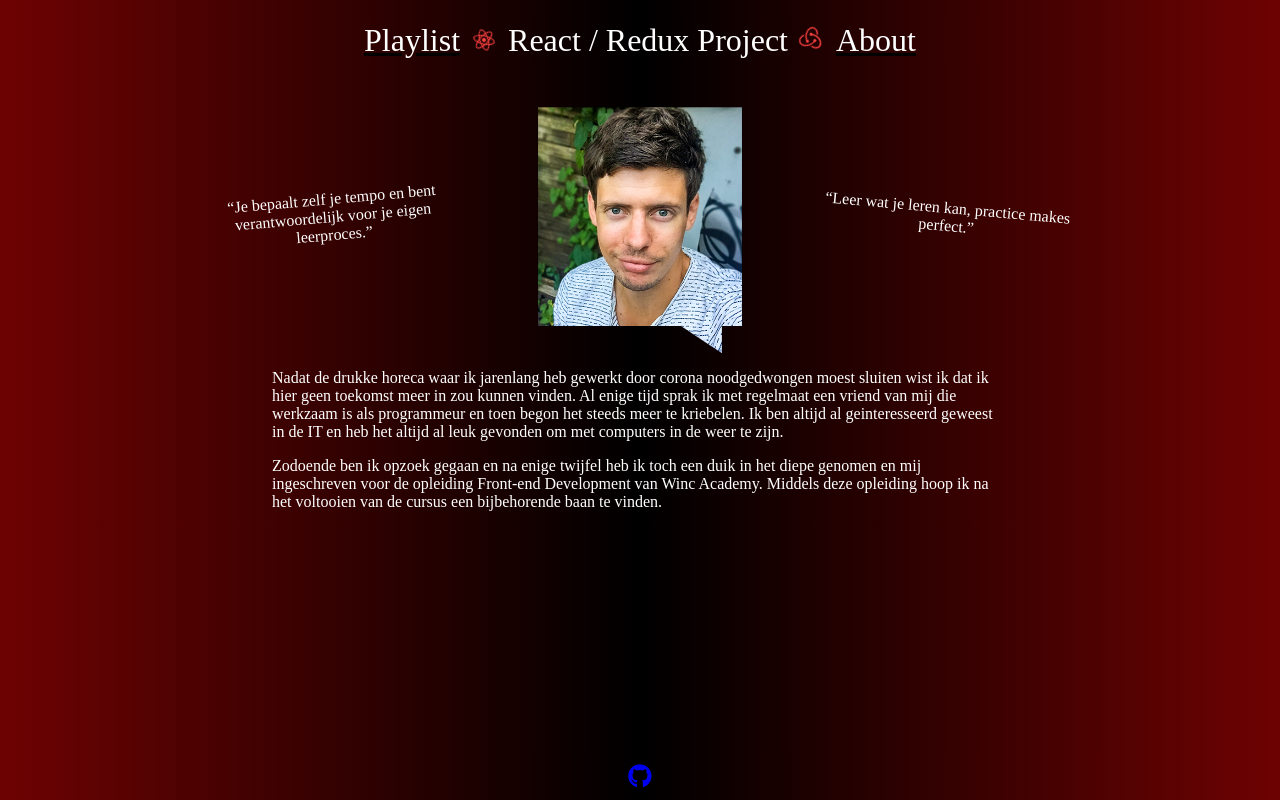
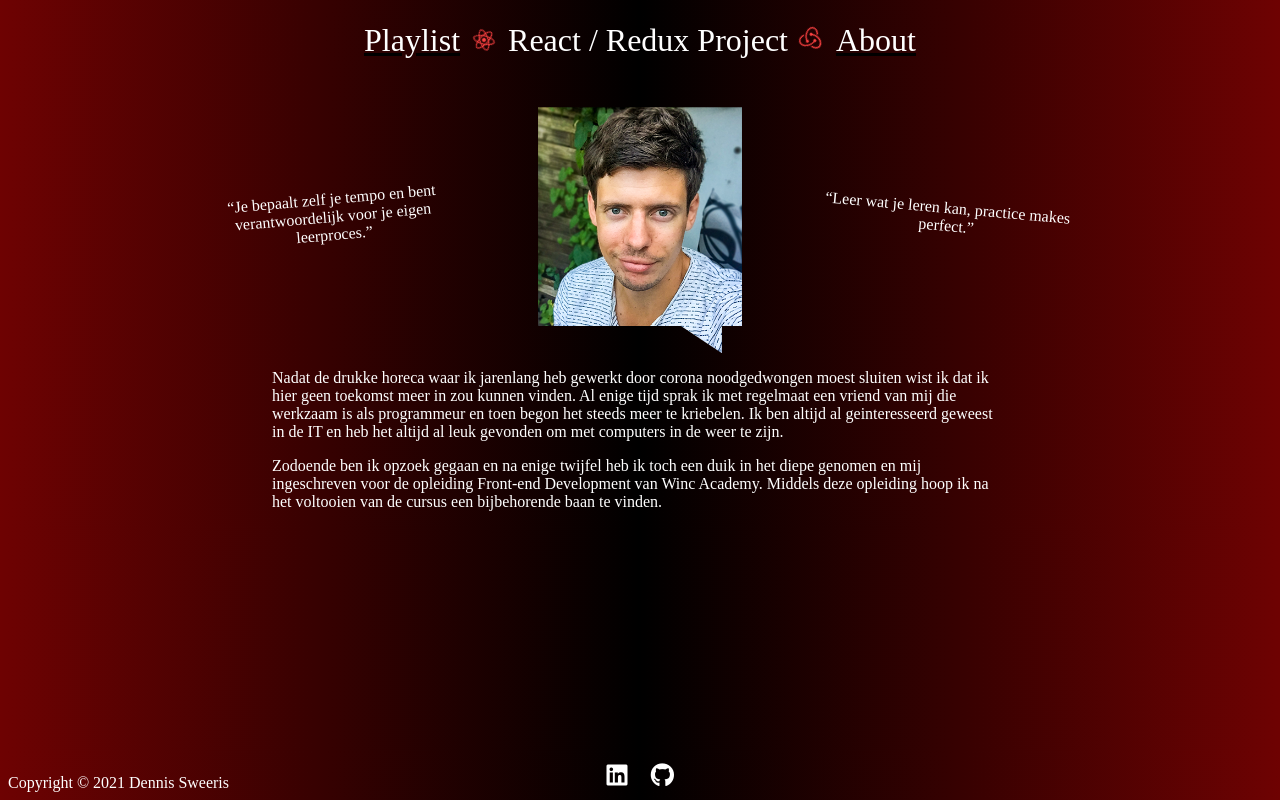
Before and after one commit to DennisSweeris/Eindopdracht_M8_React-RTK-Playlist, a React (Create React App) app: page /about in a window 1280 px wide. Built offline with nearby package versions, Linux system fonts and the light colour scheme.

Commit message:
Update footer

```diff
--- a/src/App.css
+++ b/src/App.css
@@ -253,17 +253,32 @@ footer {
   height: 3rem;
   background: black;
   background: linear-gradient(90deg, #6e0202 0%, black 50%, #6e0202 100%);
-  z-index: 10;
+  z-index: 100;
+  padding: 0.5rem;
+}
+footer ul {
+  display: flex;
+  list-style: none;
+  flex-grow: 1;
 }
 footer li {
-  list-style: none;
+  transform: translateX(-100%);
 }
 footer i {
-  padding: 2rem;
+  margin: 0 1rem;
+  transition: transform 300ms ease-in;
   transform: scale(1.5);
+  color: #fff;
 }
 footer i:hover {
-  filter: invert(1);
+  transform: scale(2);
+}
+
+.footer-info {
+  display: flex;
+  width: 50%;
+  align-self: flex-end;
+  justify-self: flex-start;
 }
 
 * {
--- a/src/components/footer/Footer.js
+++ b/src/components/footer/Footer.js
@@ -3,10 +3,18 @@ import React from "react";
 function Footer() {
   return (
     <footer>
+      <div class="footer-info">
+        <p>Copyright © 2021 Dennis Sweeris</p>
+      </div>
       <ul>
         <li>
+          <a href="https://linkedin.com/DennisSweeris" target="_blank" rel="noreferrer">
+            <i class="fab fa-linkedin"></i>
+          </a>
+        </li>
+        <li>
           <a href="https://github.com/DennisSweeris" target="_blank" rel="noreferrer">
-            <i className="fab fa-github"></i>
+            <i class="fab fa-github"></i>
           </a>
         </li>
       </ul>
--- a/src/components/footer/_Footer.scss
+++ b/src/components/footer/_Footer.scss
@@ -9,16 +9,30 @@ footer {
   height: 3rem;
   background: rgb(0, 0, 0);
   background: linear-gradient(90deg, rgba(110, 2, 2, 1) 0%, rgba(0, 0, 0, 1) 50%, rgba(110, 2, 2, 1) 100%);
-  z-index: 10;
-
+  z-index: 100;
+  padding: 0.5rem;
+  ul {
+    display: flex;
+    list-style: none;
+    flex-grow: 1;
+  }
   li {
-    list-style: none;
+    transform: translateX(-100%);
   }
   i {
-    padding: 2rem;
+    margin: 0 1rem;
+    transition: transform 300ms ease-in;
     transform: scale(1.5);
+    color: #fff;
     &:hover {
-      filter: invert(1);
+      transform: scale(2);
     }
   }
 }
+
+.footer-info {
+  display: flex;
+  width: 50%;
+  align-self: flex-end;
+  justify-self: flex-start;
+}
```
Also changed, not shown: 1 other file (tests, documents, lock files or other folders).
